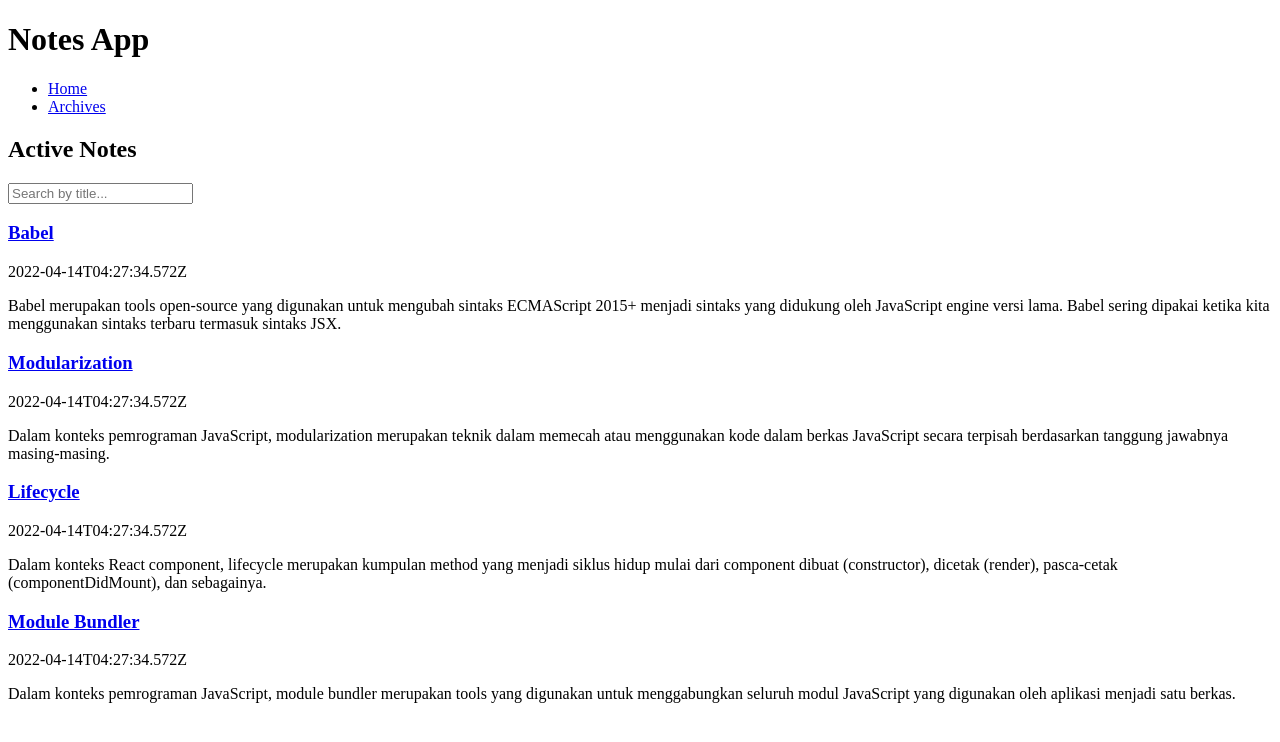
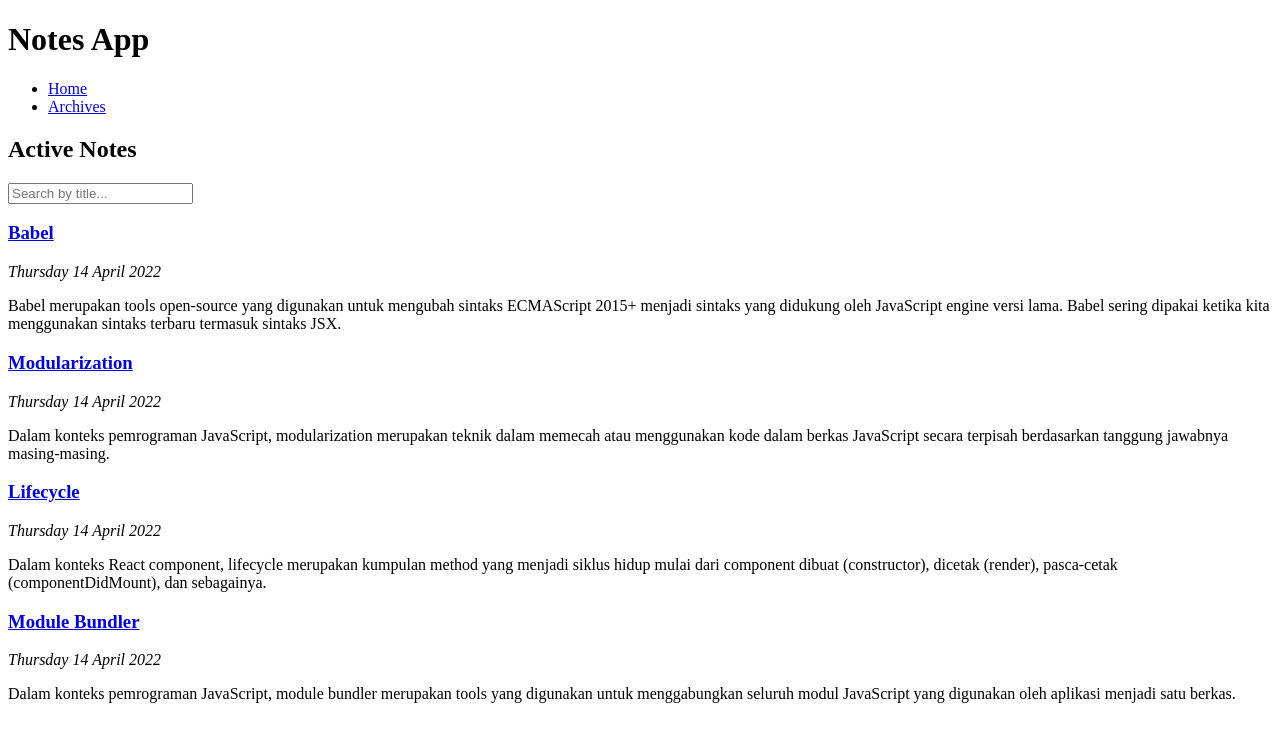
Before and after one commit to carloabimanyu/notes-app-spa, a React (Vite) app: page / in a window 1280 px wide. Shown: the top 742 px of the page. Built offline with nearby package versions, Linux system fonts and the light colour scheme.

Commit message:
refactor: create reusable formatDate utility for note item and detail page

```diff
--- a/src/components/NoteItem.jsx
+++ b/src/components/NoteItem.jsx
@@ -1,17 +1,19 @@
 import { Link } from "react-router-dom";
+import { formatDate } from "../utils/formatDate";
 
 function NoteItem({ note }) {
     const id = note.id;
     const title = note.title;
     const body = note.body;
     const createdAt = note.createdAt;
+    const formattedDate = formatDate(createdAt);
 
     return (
         <article>
             <h3>
                 <Link to={`/notes/${id}`}>{title}</Link>
             </h3>
-            <p>{createdAt}</p>
+            <p><em>{formattedDate}</em></p>
             <p>{body}</p>
         </article>
     );
--- a/src/pages/NoteDetailPage.jsx
+++ b/src/pages/NoteDetailPage.jsx
@@ -1,5 +1,6 @@
 import { Link, useParams } from "react-router-dom";
 import notes from "../utils/notes";
+import { formatDate } from "../utils/formatDate";
 
 function NoteDetailPage() {
     const { id } = useParams();
@@ -9,12 +10,7 @@ function NoteDetailPage() {
         return <p>Note not found</p>;
     }
 
-    const formattedDate = new Date(note.createdAt).toLocaleDateString('en-GB', {
-        weekday: 'long',
-        year: 'numeric',
-        month: 'long',
-        day: 'numeric',
-    });
+    const formattedDate = formatDate(note.createdAt);
 
     return (
         <section>
--- /dev/null
+++ b/src/utils/formatDate.js
@@ -0,0 +1,8 @@
+export function formatDate(isoString) {
+    return new Date(isoString).toLocaleDateString('en-GB', {
+        weekday: 'long',
+        year: 'numeric',
+        month: 'long',
+        day: 'numeric',
+    });
+}
```
